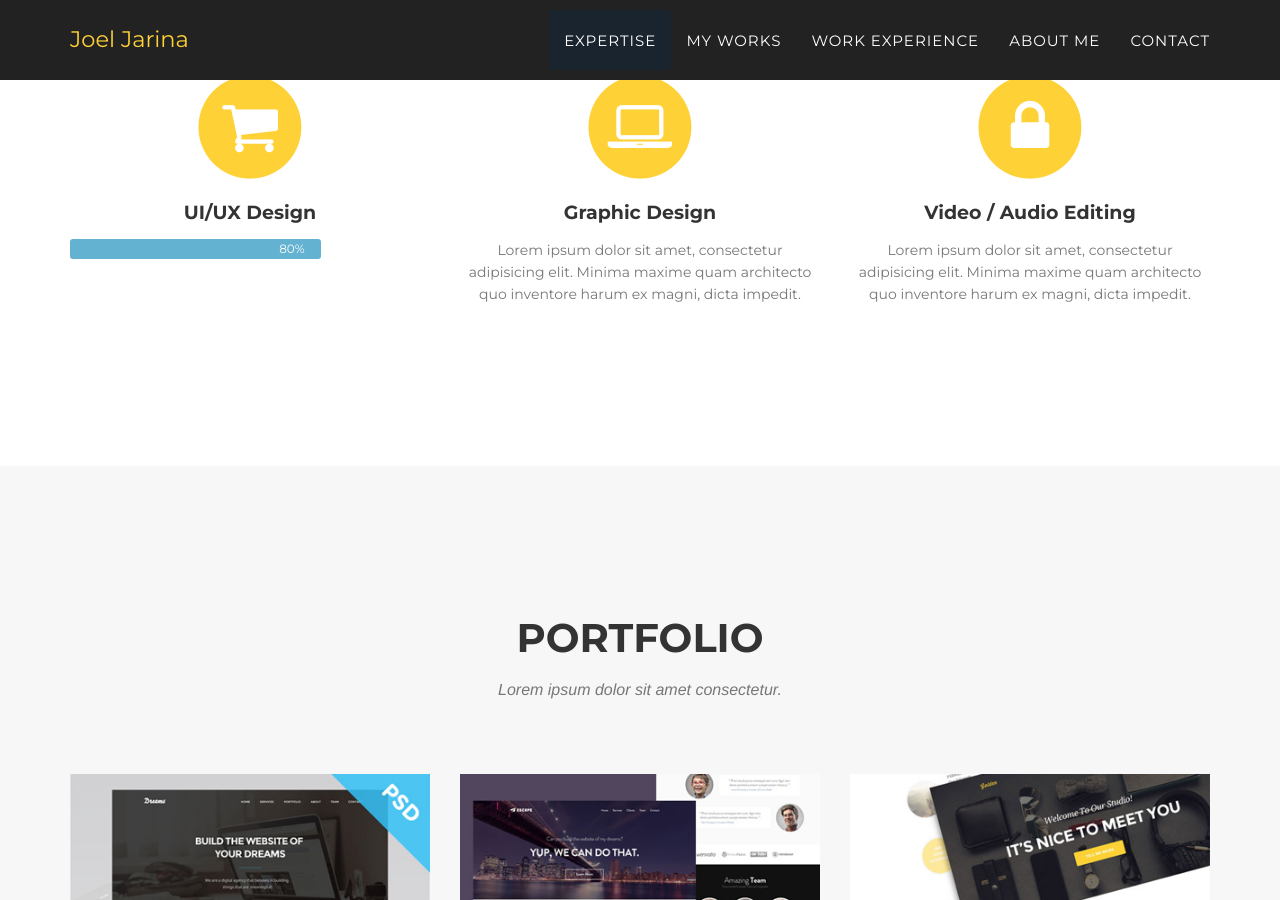
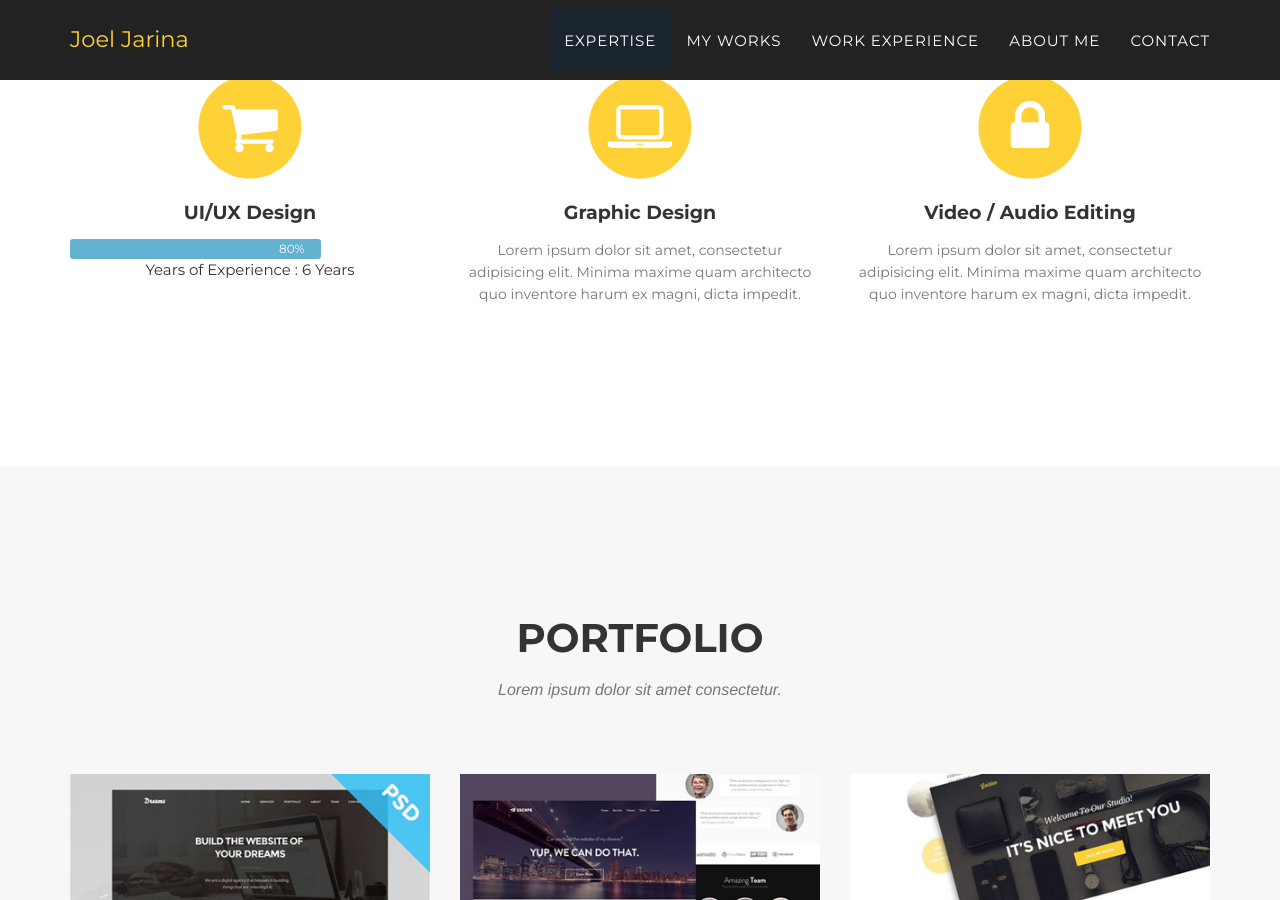
Before and after one commit to media4creations/aboutme, a Jekyll site: the page built from index.html, in a window 1280 px wide and 900 px high, scrolled down 1047 px. Built offline with Jekyll 4.4.1, drawn with Linux system fonts in a browser that asks for light colours; some web fonts are replaced.

Commit message:
Update services.html

```diff
--- a/_includes/services.html
+++ b/_includes/services.html
@@ -21,6 +21,9 @@
                       </div>-->
                       <div class="bar-one">
                         <div class="bar" data-percentage="80%"></div>
+                      </div>
+                      <div>
+                        <div class="expertlabel"> Years of Experience : <span>6 Years</span></div>
                       </div>
                       <!--<div class="bar-three">
                         <span class="year">2017</span>
```
